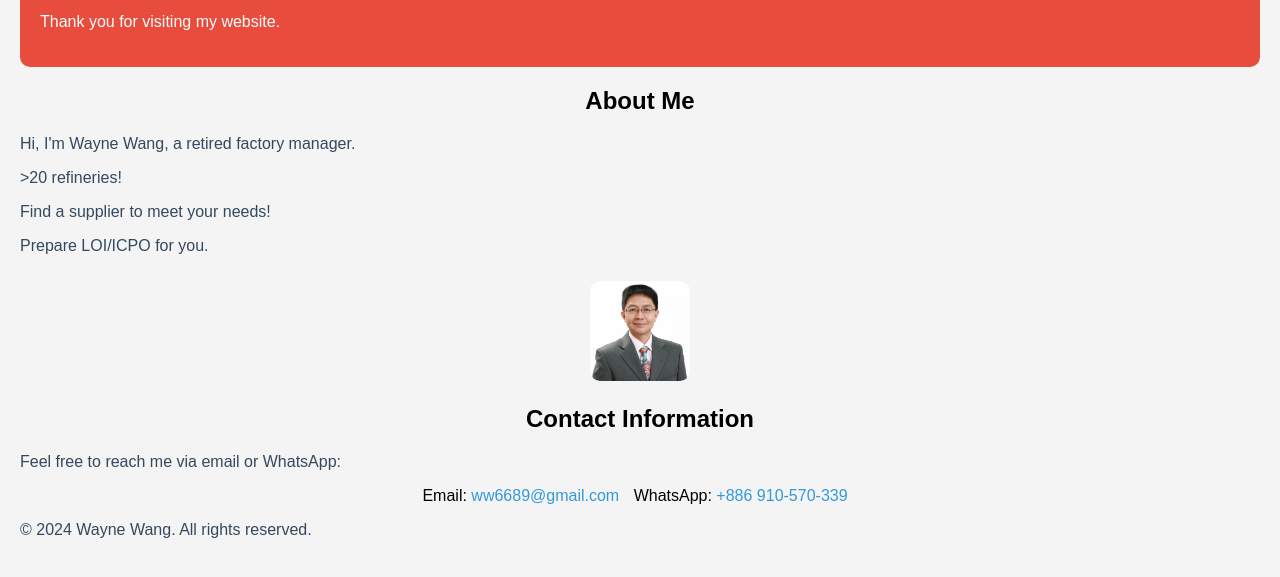
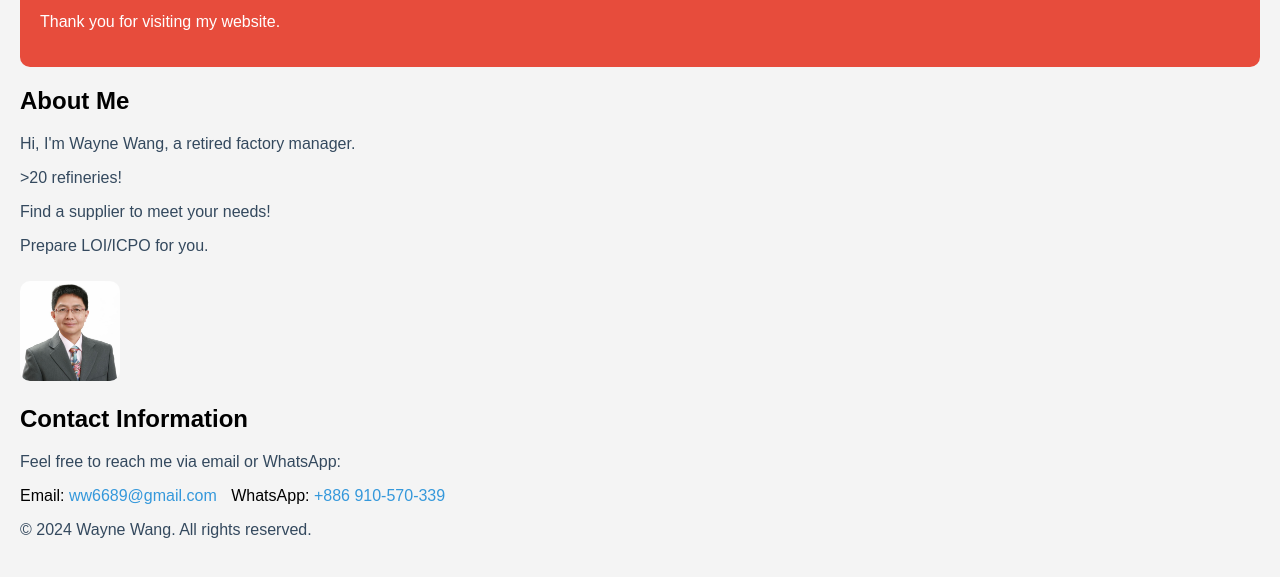
Before and after one commit to en590/en590.github.io, a plain HTML site: page index.html in a window 1280 px wide. Shown: the part 121-698 px from the top of the page. Drawn offline with Linux system fonts and the light colour scheme.

Commit message:
Update index.html

```diff
--- a/index.html
+++ b/index.html
@@ -60,6 +60,10 @@
       text-decoration: none;
       color: #3498db; /* Set the link color */
     }
+
+    section {
+      text-align: left; /* Set the text alignment to left for the section */
+    }
   </style>
 </head>
 <body>
```
